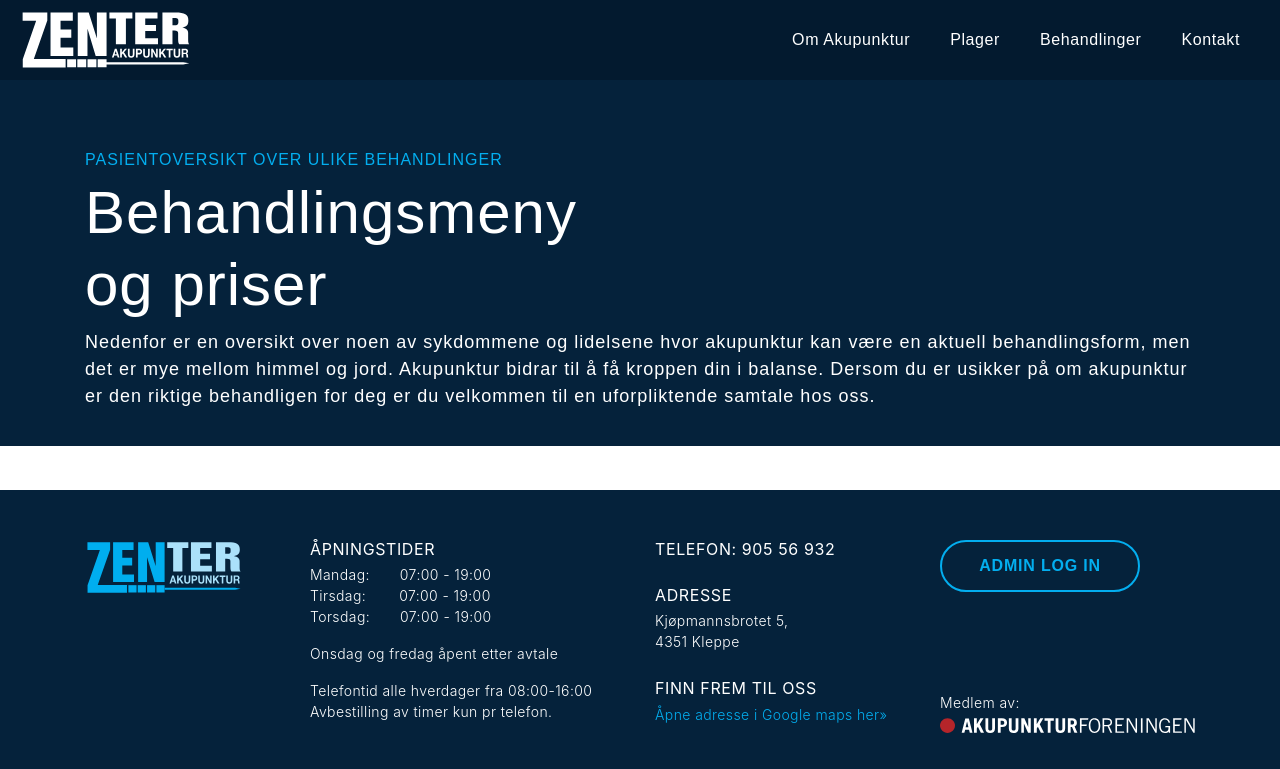
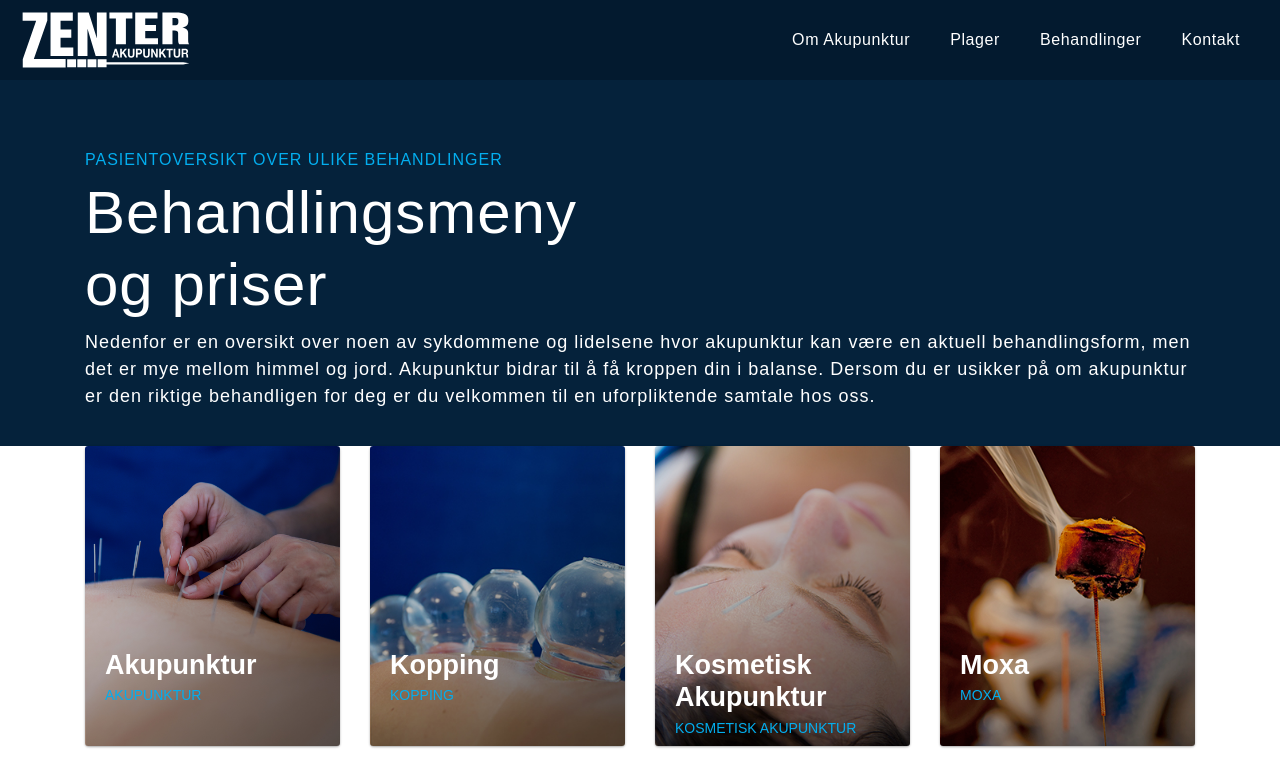
Before and after one commit to KittiVerdal/zenter, a Nuxt app: page /behandlinger in a window 1280 px wide. Shown: the top 769 px of the page. Built offline with nearby package versions, Linux system fonts and the light colour scheme; a web font is replaced by a local one.

Commit message:
Card list changes

```diff
--- a/components/cards/imageCard.vue
+++ b/components/cards/CardItem.vue
@@ -1,41 +1,38 @@
 <template>
-  <b-row>
     <b-col
       xl="3"
       lg="4"
       md="6"
       class="[ card_image ]"
-      v-for="articleCard in articleCards"
-      :key="articleCard.id"
     >
       <b-link class="[ card_link ]" href="/">
         <b-card
           class="[ card_container ]"
           overlay
-          :img-src="articleCard.path"
-          :img-alt="articleCard.alt"
-          :img-title="articleCard.titleattr"
-          :title="articleCard.title"
-          :sub-title="articleCard.category"
+          :img-src="path"
+          :img-alt="title"
+          :img-title="title"
+          :title="title"
+          :sub-title="title"
         ></b-card>
       </b-link>
     </b-col>
-  </b-row>
+
 </template>
 
 <script>
-import { articleCards } from '../../constants/injuryCards'
 
 export default {
-  data: function() {
-    return {
-      articleCards
+    name: 'CardItem',
+    props: {
+        path: String,
+        title: String
     }
-  }
 }
 </script>
 
 <style lang="scss" scoped>
+
 h6.text-muted {
   color: $primary !important;
   text-transform: uppercase;
--- /dev/null
+++ b/components/cards/InjuryCardList.vue
@@ -0,0 +1,33 @@
+<template>
+  <b-row>
+    <CardItem
+      v-for="card in injuryCards"
+      :key="card.id"
+      :path="card.path"
+      :alt="card.alt"
+      :image-title="card.titleattr"
+      :title="card.title"
+      :sub-title="card.category"
+    />
+  </b-row>
+</template>
+
+<script>
+import CardItem from "./CardItem"
+import injuryCards from '../../constants/injuryCards'
+
+export default {
+  components: {
+    CardItem
+  },
+  data: () => {
+    return {
+      injuryCards
+    }
+  }
+}
+</script>
+
+<style lang="scss" scoped>
+
+</style>
--- /dev/null
+++ b/components/cards/TreatmentCardList.vue
@@ -0,0 +1,33 @@
+<template>
+  <b-row>
+    <CardItem
+      v-for="card in treatmentCards"
+      :key="card.id"
+      :path="card.path"
+      :alt="card.alt"
+      :image-title="card.titleattr"
+      :title="card.title"
+      :sub-title="card.category"
+    />
+  </b-row>
+</template>
+
+<script>
+import CardItem from "./CardItem"
+import treatmentCards from '../../constants/treatmentCards'
+
+export default {
+  components: {
+    CardItem
+  },
+  data: () => {
+    return {
+      treatmentCards
+    }
+  }
+}
+</script>
+
+<style lang="scss" scoped>
+
+</style>
--- a/constants/injuryCards.js
+++ b/constants/injuryCards.js
@@ -1,4 +1,4 @@
-export const articleCards = [
+export default [
   {
     id: 1,
     path: require('@/assets/images/ryggsmerter.jpg'),
--- a/constants/treatmentCards.js
+++ b/constants/treatmentCards.js
@@ -1,4 +1,4 @@
-export const articleCards = [
+export default [
   {
     id: 1,
     path: require('@/assets/images/akupunktur.jpg'),
--- a/layouts/partials/TheSlideMenu.vue
+++ b/layouts/partials/TheSlideMenu.vue
@@ -1,6 +1,6 @@
 <template>
   <div class="slidein">
-    <clien-ssr>
+    <client-only>
       <Slide right>
         <a id="home" href="#">
           <span>Home</span>
@@ -9,7 +9,7 @@
           <span>Home</span>
         </a>
       </Slide>
-    </clien-ssr>
+    </client-only>
   </div>
 </template>
 
--- a/pages/behandlinger.vue
+++ b/pages/behandlinger.vue
@@ -17,14 +17,21 @@
         velkommen til en uforpliktende samtale hos oss.
       </template>
     </parentHeader>
+
+    <b-container class="[ cards--marginTop ]">
+      <TreatmentCardList />
+    </b-container>
   </div>
 </template>
 
 <script>
+import TreatmentCardList from '~/components/cards/TreatmentCardList'
 import parentHeader from '~/components/headers/parentHeader'
+
 export default {
   components: {
-    parentHeader
+    parentHeader,
+    TreatmentCardList
   },
   head() {
     return {
--- a/pages/plager.vue
+++ b/pages/plager.vue
@@ -1,9 +1,8 @@
 <template>
   <div>
     <parentHeader>
-      <template v-slot:category
-        >Pasientoversikt over ulike lidelser</template
-      >
+
+      <template v-slot:category>Pasientoversikt over ulike lidelser</template>
       <template v-slot:headline>
         Kan akupunktur
         <br />
@@ -17,18 +16,20 @@
         velkommen til en uforpliktende samtale hos oss.
       </template>
     </parentHeader>
+
     <b-container class="[ cards--marginTop ]">
-      <imageCard />
+      <InjuryCardList />
     </b-container>
   </div>
 </template>
+
 <script>
-import imageCard from '~/components/cards/imageCard'
+import InjuryCardList from '~/components/cards/InjuryCardList'
 import parentHeader from '~/components/headers/parentHeader'
 
 export default {
   components: {
-    imageCard,
+    InjuryCardList,
     parentHeader
   },
 
```
Also changed, not shown: 1 other file (tests, documents, lock files or other folders).
